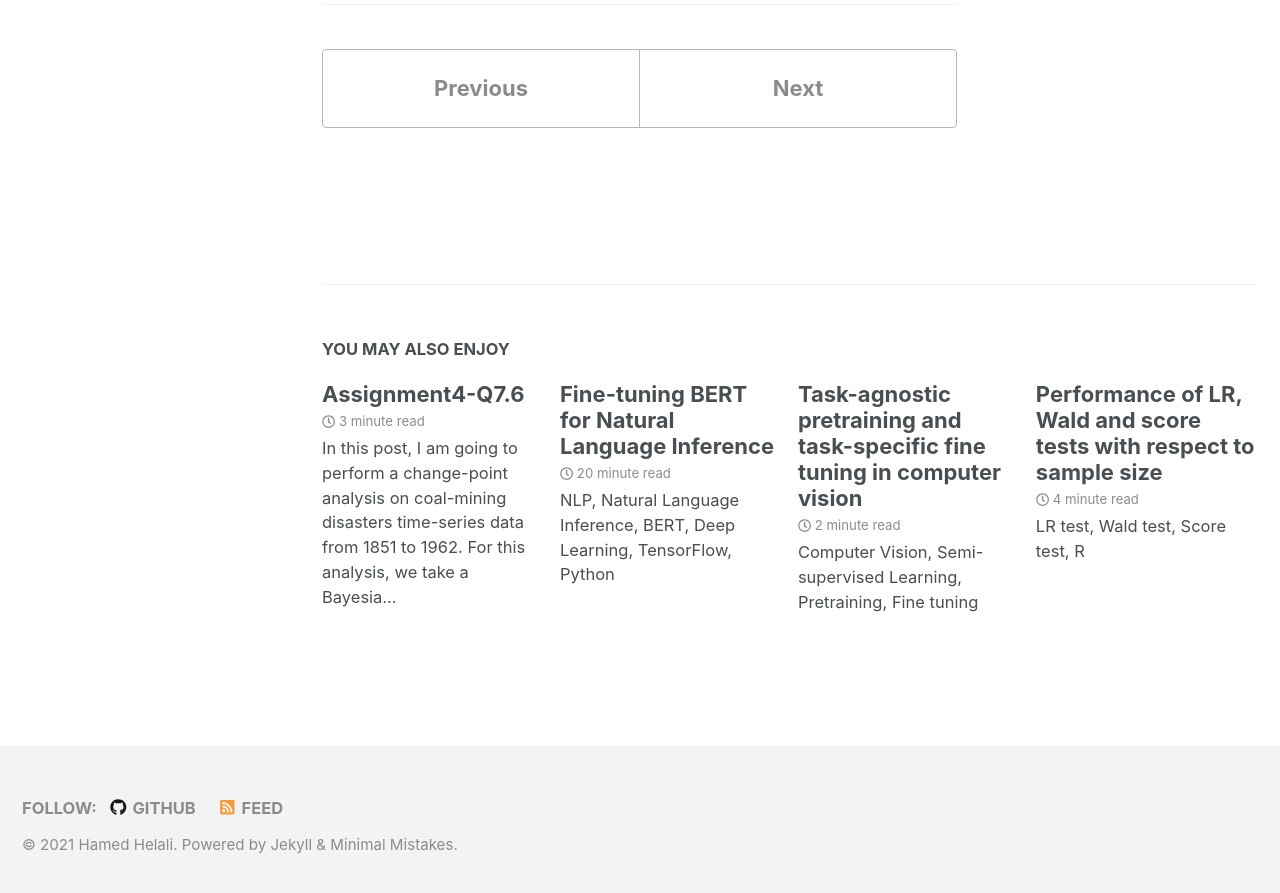
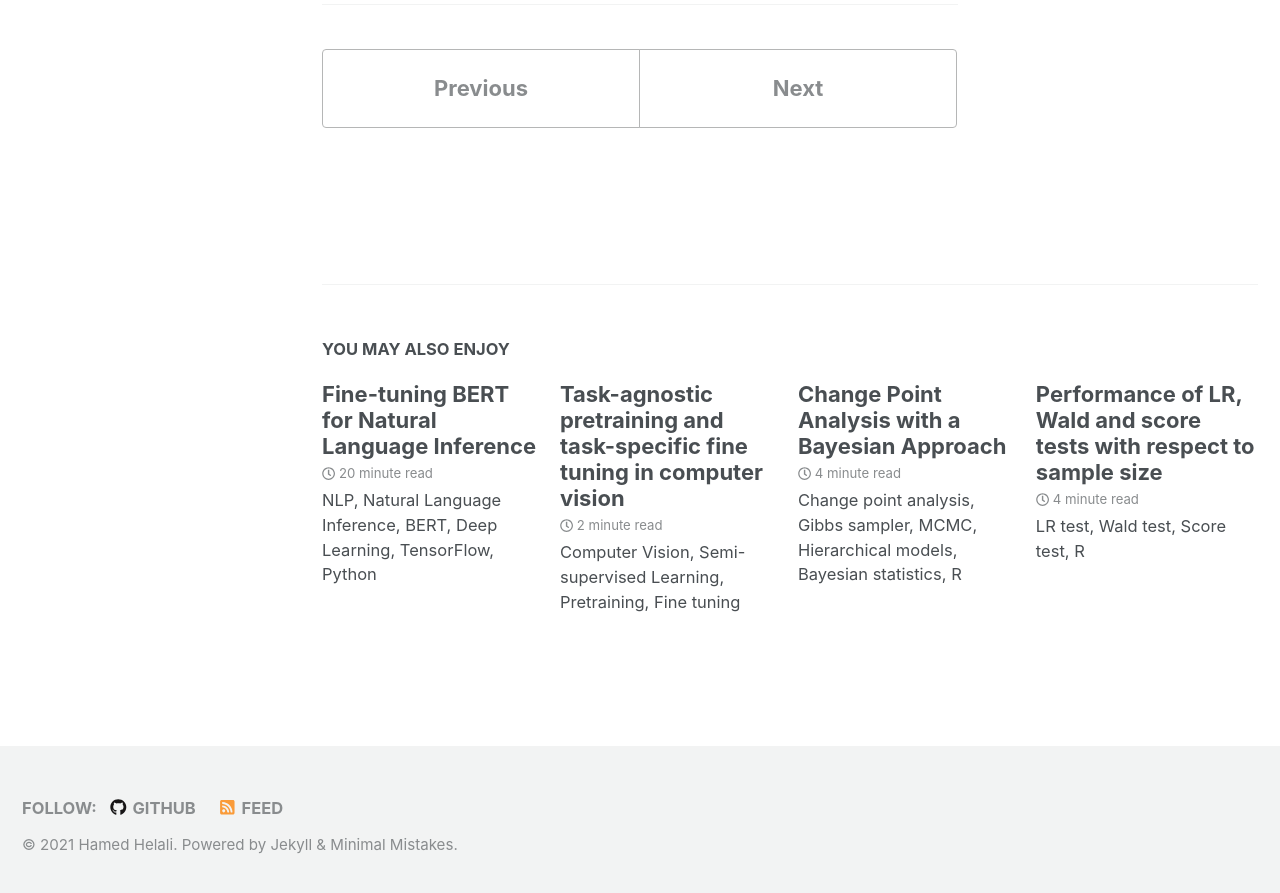
Before and after one commit to hamedhelali/hamedhelali.github.io, a Jekyll site: the page built from _posts/2020-05-28-bayesian-spelling-correction.md, in a window 1280 px wide and 900 px high, scrolled down 692 px. Shown: the top 893 px of the window. Built offline with Jekyll 4.4.1, drawn with Linux system fonts in a browser that asks for light colours; nearby versions of some CDN libraries.

Commit message:
Update 2020-12-02-Change-Point-Analysis.md

````diff
--- a/_posts/2020-12-02-Change-Point-Analysis.md
+++ b/_posts/2020-12-02-Change-Point-Analysis.md
@@ -1,17 +1,19 @@
 ---
-title: "Assignment4-Q7.6"
+title: "Change Point Analysis with a Bayesian Approach"
 author: "Hamed Helali"
-date: "12/12/2020"
-output:
-  md_document:
-    variant: markdown_github
-    preserve_yaml: true
+date: 2020-04-20
+tags: [Change point analysis, Gibbs sampler, MCMC, Hierarchical models, Bayesian statistics, R]
+categories: Blog-post
+header:
+  image: "/images/asian.jpg"
+excerpt: "Change point analysis, Gibbs sampler, MCMC, Hierarchical models, Bayesian statistics, R"
+mathjax: "true"
 ---
 
 In this post, I am going to perform a change-point analysis on
 coal-mining disasters time-series data from 1851 to 1962. For this
 analysis, we take a Bayesian approach and will see steps of Infering on
-this problem using Gibbs sampler. Let us take a look at data as the
+this problem using Gibbs sampler (This is Exercise 7.6 from [Computational statistics](https://www.stat.colostate.edu/computationalstatistics/) by G. H. Givens and J. A. Hoeting). Let us take a look at [our data](https://www.stat.colostate.edu/computationalstatistics/datasets.zip) as the
 first step.
 
 ``` r
````
